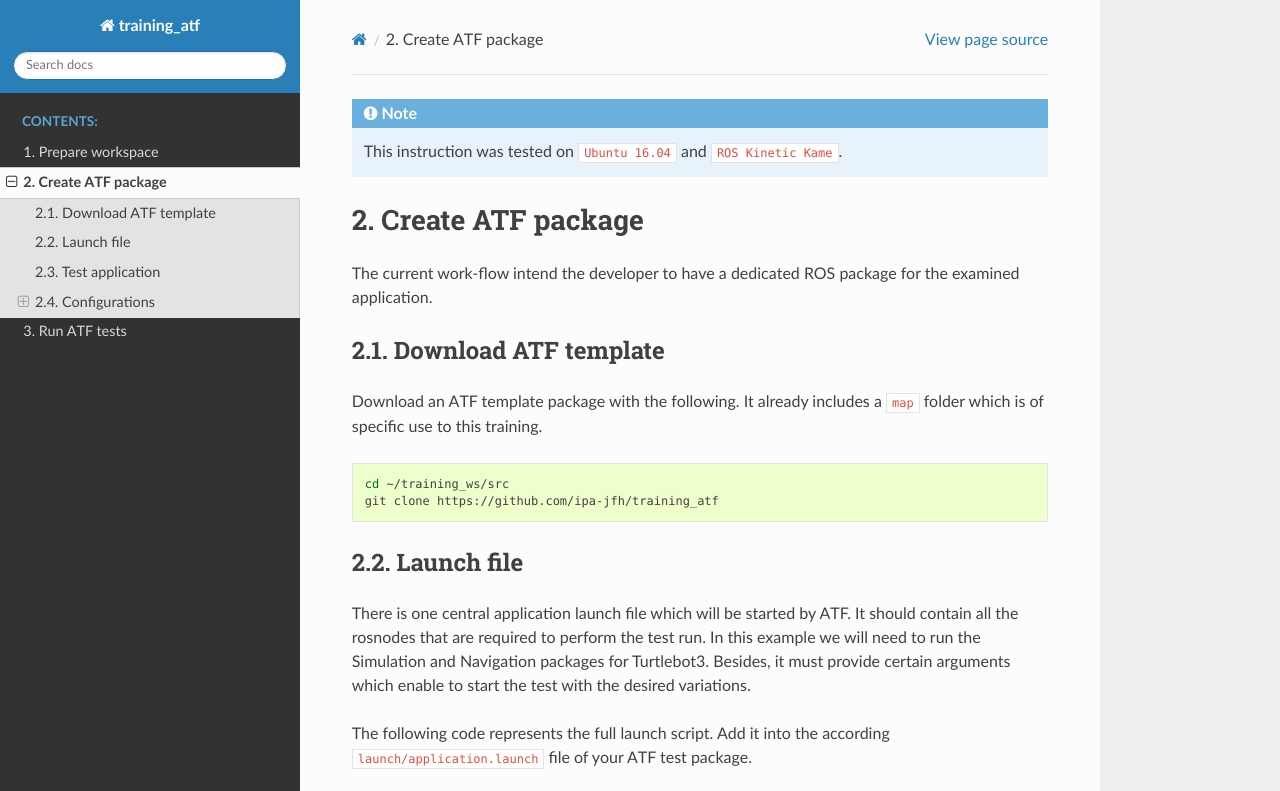
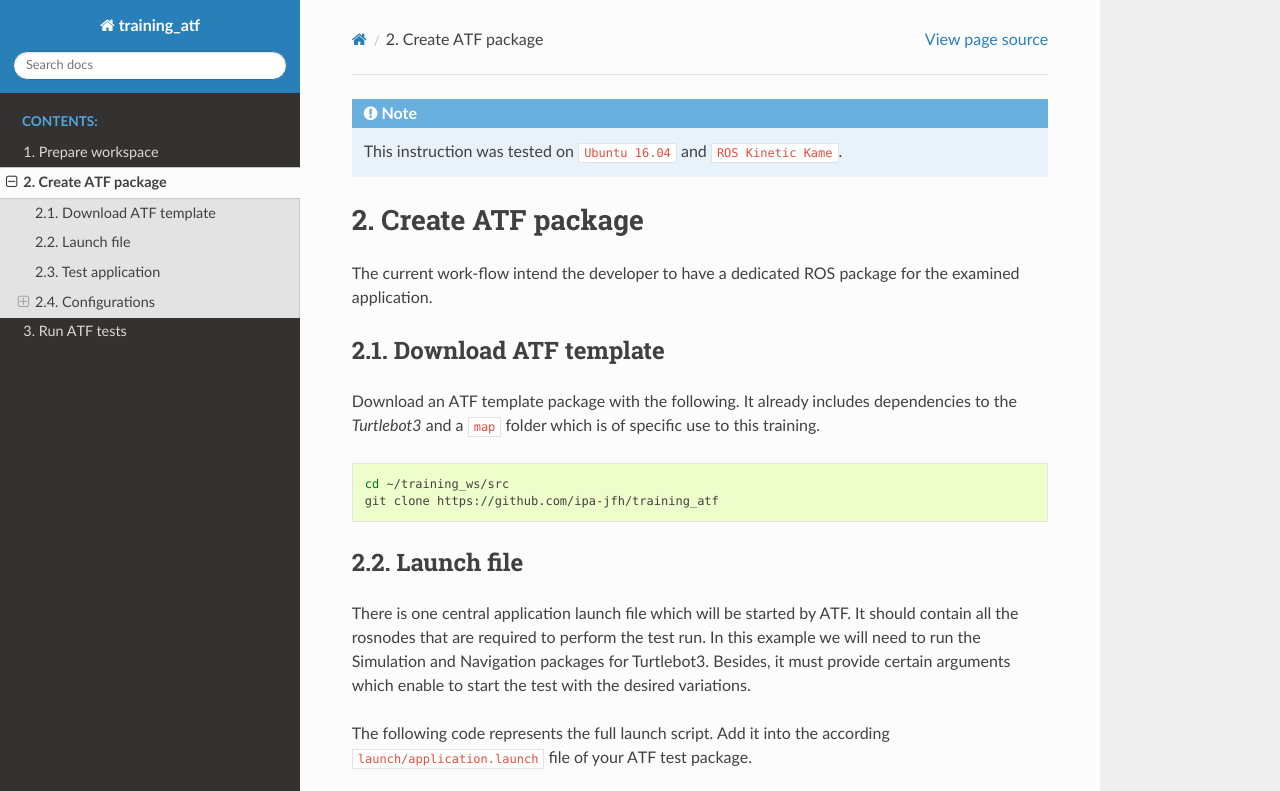
Before and after one commit to Chamango90/training_atf, a Sphinx documentation site: the page built from docs/_source/create_atf_package.md, in a window 1280 px wide and 900 px high, cut to the strip 0-791 px from the top of the window. Built offline with Sphinx 7.4.7 and the Read the Docs theme 2.0.0, drawn with Linux system fonts in a browser that asks for light colours.

Commit message:
Add turtlebot3 dependencies

````diff
--- a/docs/_source/create_atf_package.md
+++ b/docs/_source/create_atf_package.md
@@ -7,7 +7,7 @@ The current work-flow intend the developer to have a dedicated ROS package for t
 
 ## Download ATF template
 
-Download an ATF template package with the following. It already includes a `map` folder which is of specific use to this training.
+Download an ATF template package with the following. It already includes dependencies to the *Turtlebot3* and a `map` folder which is of specific use to this training.
 
 ```bash
 cd ~/training_ws/src
````
Also changed, not shown: 2 other files.
